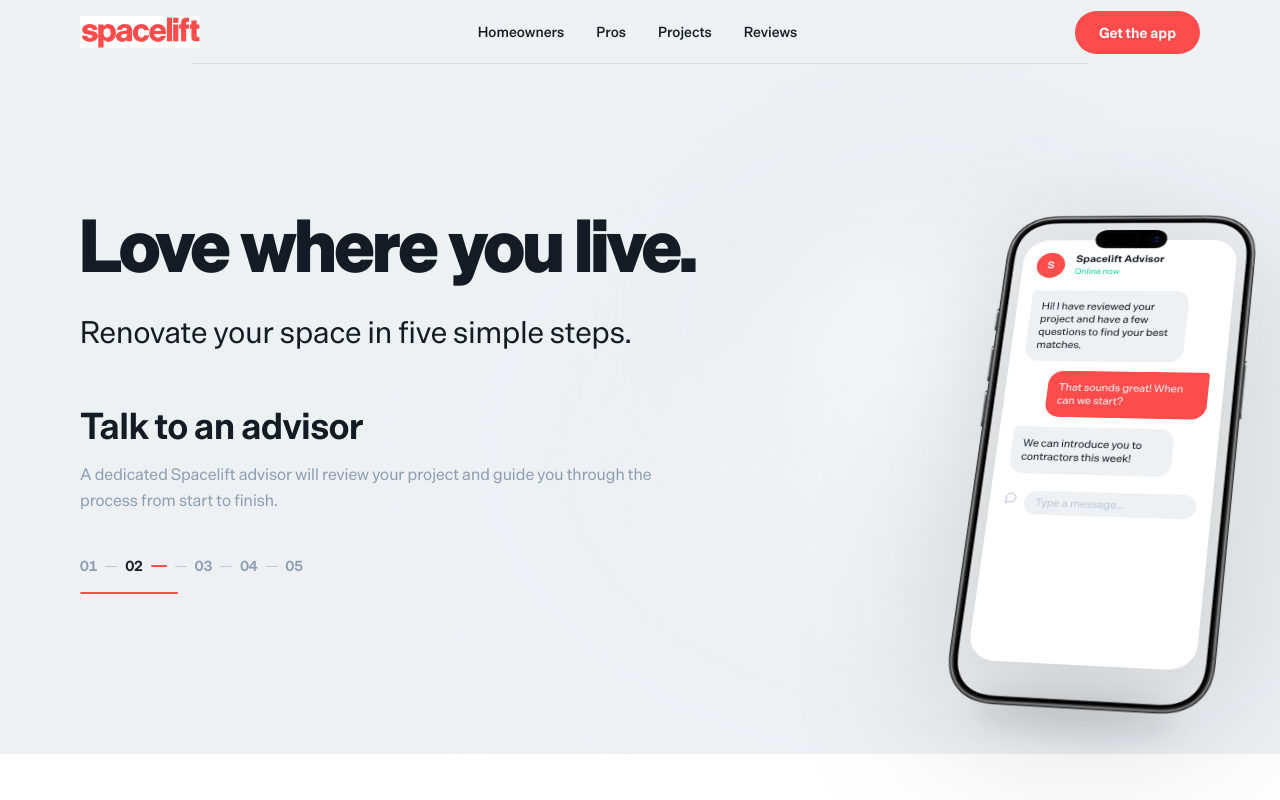
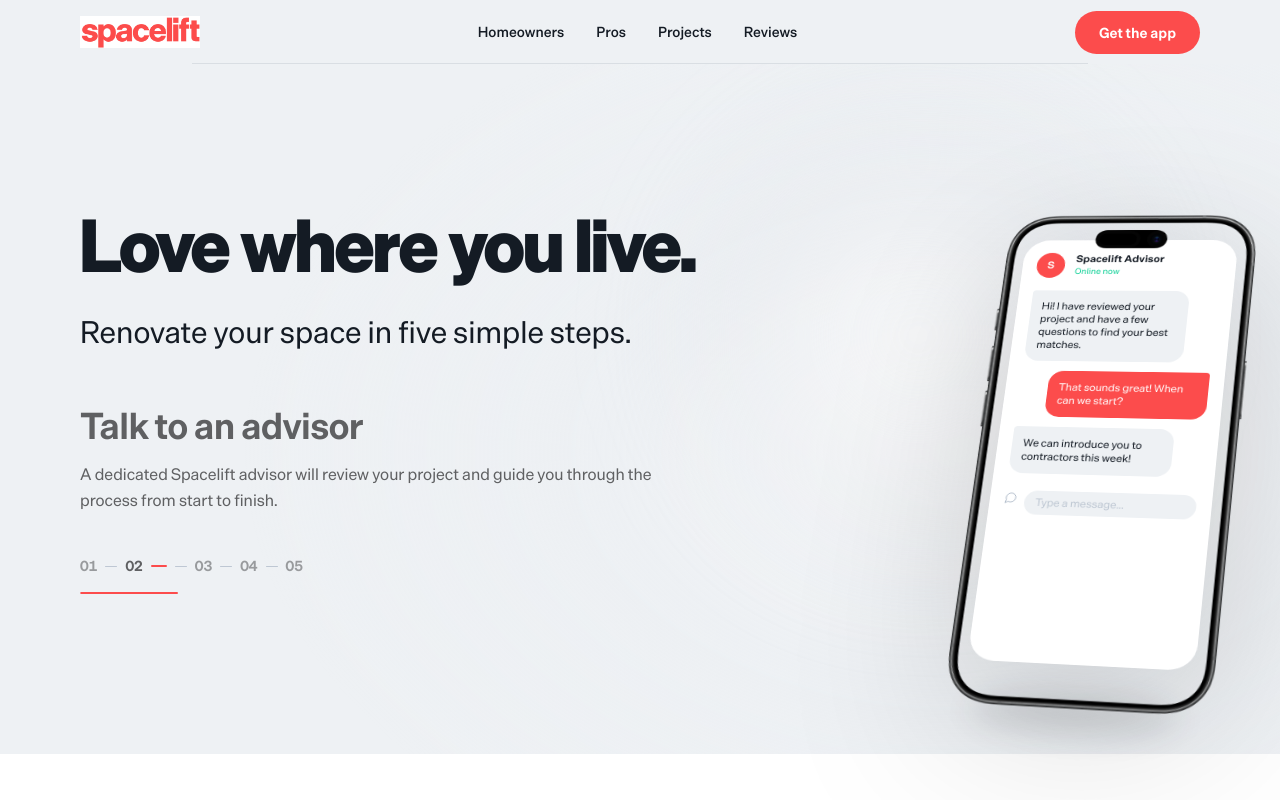
Before and after one commit to jjmccarthy7/spacelift-tools, a Next.js app in the folder apps/hellospacelift/: page / in a window 1280 px wide. Shown: the top 800 px of the page. Built offline with nearby package versions, Linux system fonts and the light colour scheme.

Commit message:
fix: step carousel — all text set to #5F6062

```diff
--- a/apps/hellospacelift/src/components/StepCarousel.tsx
+++ b/apps/hellospacelift/src/components/StepCarousel.tsx
@@ -40,10 +40,10 @@ export default function StepCarousel({ activeStep, onStepChange }: StepCarouselP
     <div className="max-w-xl">
       {/* Step title & copy */}
       <div className="min-h-[120px]">
-        <h2 className="text-3xl md:text-4xl font-bold text-[#141B24] leading-tight tracking-tight mb-3 transition-all duration-300">
+        <h2 className="text-3xl md:text-4xl font-bold text-[#5F6062] leading-tight tracking-tight mb-3 transition-all duration-300">
           {steps[activeStep].title}
         </h2>
-        <p className="text-base text-[#8D9EB2] leading-relaxed max-w-[55ch]">
+        <p className="text-base text-[#5F6062] leading-relaxed max-w-[55ch]">
           {steps[activeStep].copy}
         </p>
       </div>
@@ -61,8 +61,8 @@ export default function StepCarousel({ activeStep, onStepChange }: StepCarouselP
               className={[
                 'text-sm font-bold tabular-nums transition-all duration-200',
                 index === activeStep
-                  ? 'text-[#141B24]'
-                  : 'text-[#8D9EB2] hover:text-[#141B24]',
+                  ? 'text-[#5F6062]'
+                  : 'text-[#5F6062]/60 hover:text-[#5F6062]',
               ].join(' ')}
             >
               {step.number}
```
